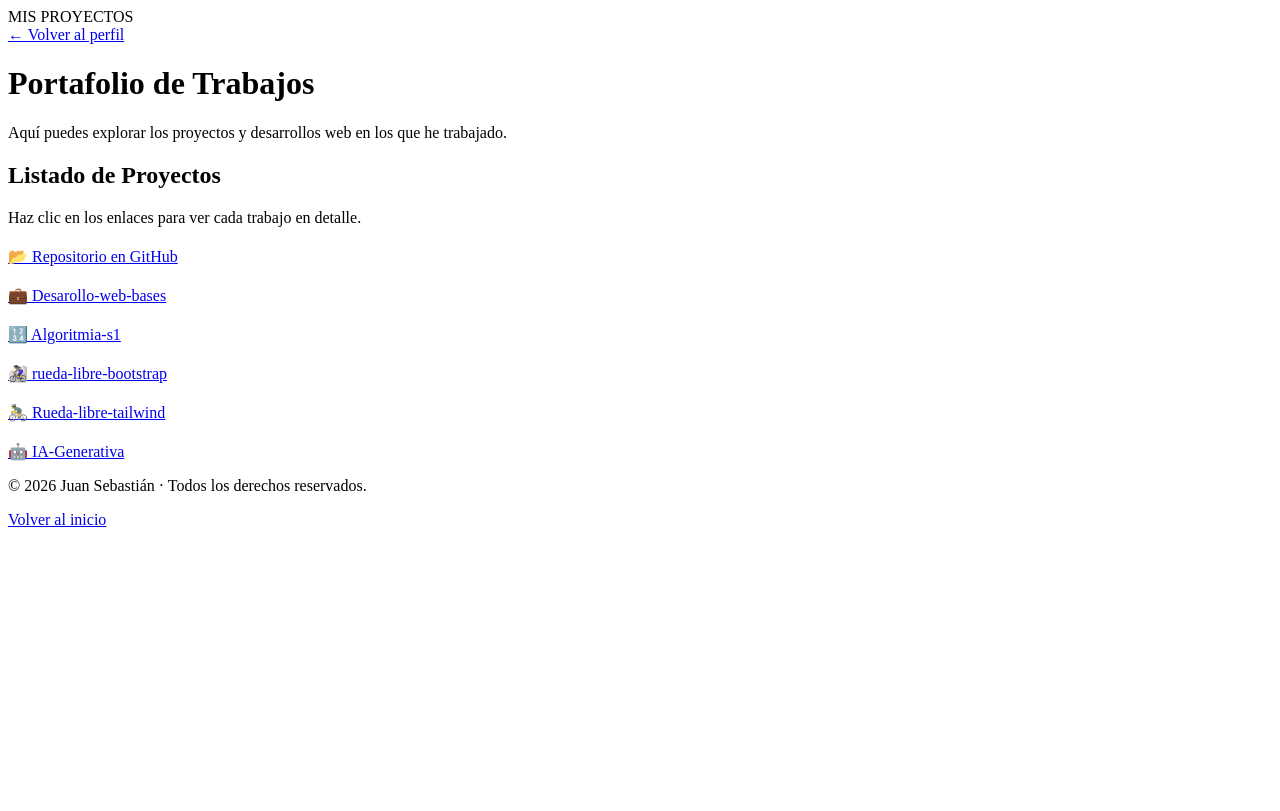
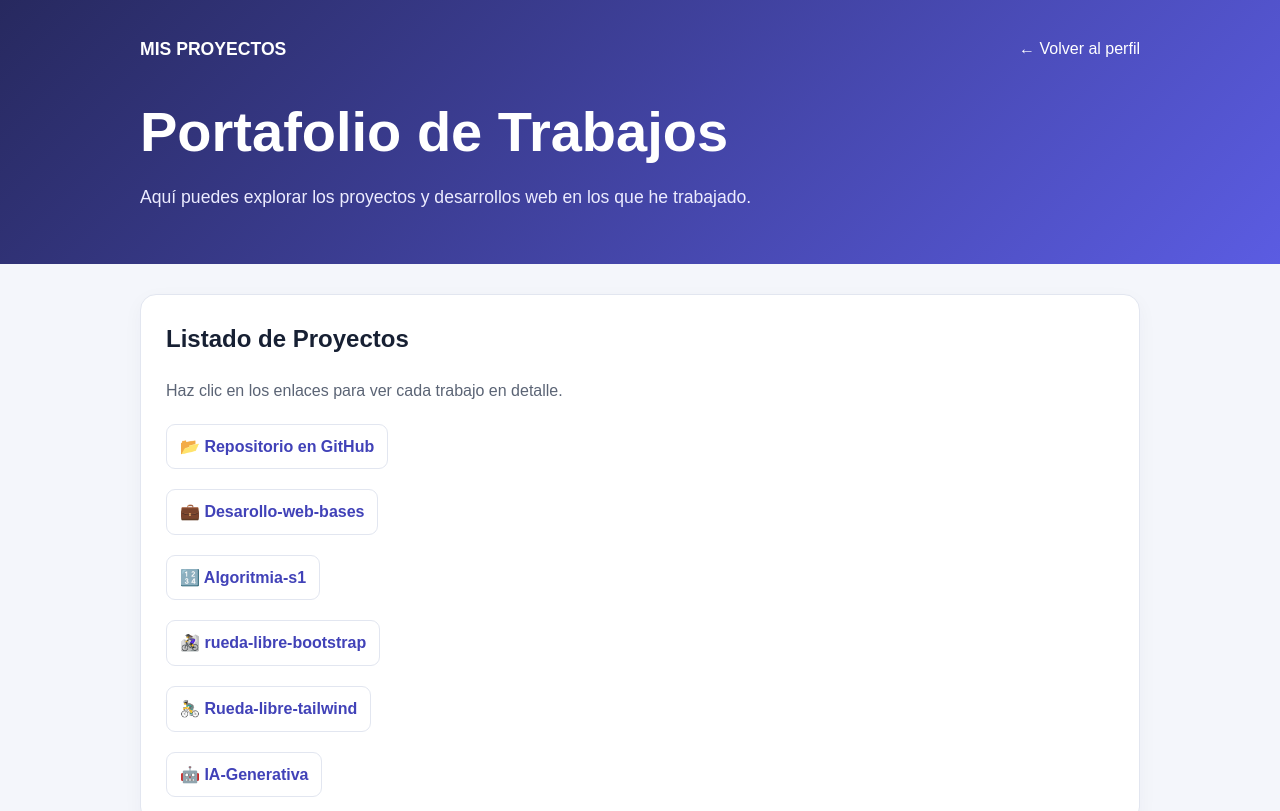
Before and after one commit to Jsgv-cyber/Desarollo-web-bases, a plain HTML site: page Proyectos.html in a window 1280 px wide. Shown: the top 811 px of the page. Drawn offline with Linux system fonts and the light colour scheme; the site is published under a folder, as on GitHub Pages, so addresses that start at the root find nothing.

Commit message:
se ha realizado una actualizacion en las rutas del CSS en todos los archivos que la poseen

```diff
--- a/Proyectos.html
+++ b/Proyectos.html
@@ -1,11 +1,13 @@
 <!DOCTYPE html>
 <html lang="es">
+
 <head>
     <meta charset="UTF-8">
     <meta name="viewport" content="width=device-width, initial-scale=1.0">
     <title>Mis Proyectos | Juan Sebastián</title>
-    <link rel="stylesheet" href="/styles.css">
+    <link rel="stylesheet" href="./styles.css">
 </head>
+
 <body>
 
     <header>
@@ -37,7 +39,8 @@
             </div>
 
             <div class="enlaces" style="margin-top: 20px;">
-                <a href="https://github.com/Jsgv-cyber/Desarollo-web-bases.git" target="_blank" rel="noopener noreferrer">
+                <a href="https://github.com/Jsgv-cyber/Desarollo-web-bases.git" target="_blank"
+                    rel="noopener noreferrer">
                     💼 Desarollo-web-bases
 
                 </a>
@@ -56,14 +59,16 @@
             </div>
 
             <div class="enlaces" style="margin-top: 20px;">
-                <a href="https://github.com/Jsgv-cyber/rueda-libre-bootstrap.git" target="_blank" rel="noopener noreferrer">
+                <a href="https://github.com/Jsgv-cyber/rueda-libre-bootstrap.git" target="_blank"
+                    rel="noopener noreferrer">
                     🚵‍♀️ rueda-libre-bootstrap
 
                 </a>
 
             </div>
             <div class="enlaces" style="margin-top: 20px;">
-                <a href="https://github.com/Jsgv-cyber/Rueda-libre-tailwind.git" target="_blank" rel="noopener noreferrer">
+                <a href="https://github.com/Jsgv-cyber/Rueda-libre-tailwind.git" target="_blank"
+                    rel="noopener noreferrer">
                     🚴‍♂️ Rueda-libre-tailwind
                 </a>
 
@@ -84,4 +89,5 @@
     </footer>
 
 </body>
+
 </html>
```
Also changed, not shown: Crear-perfil-personal.html (+1 -1 lines). Lines whose indentation alone changed are shown as unchanged.
